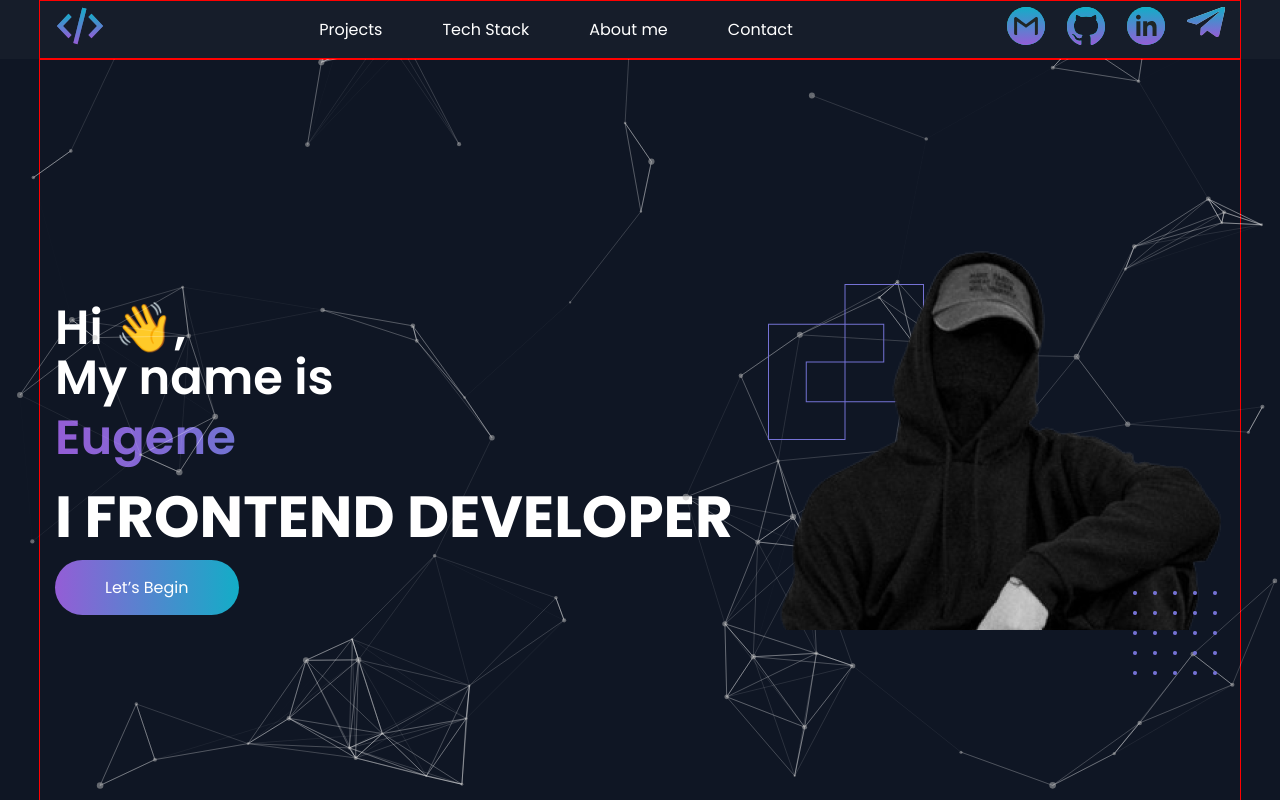
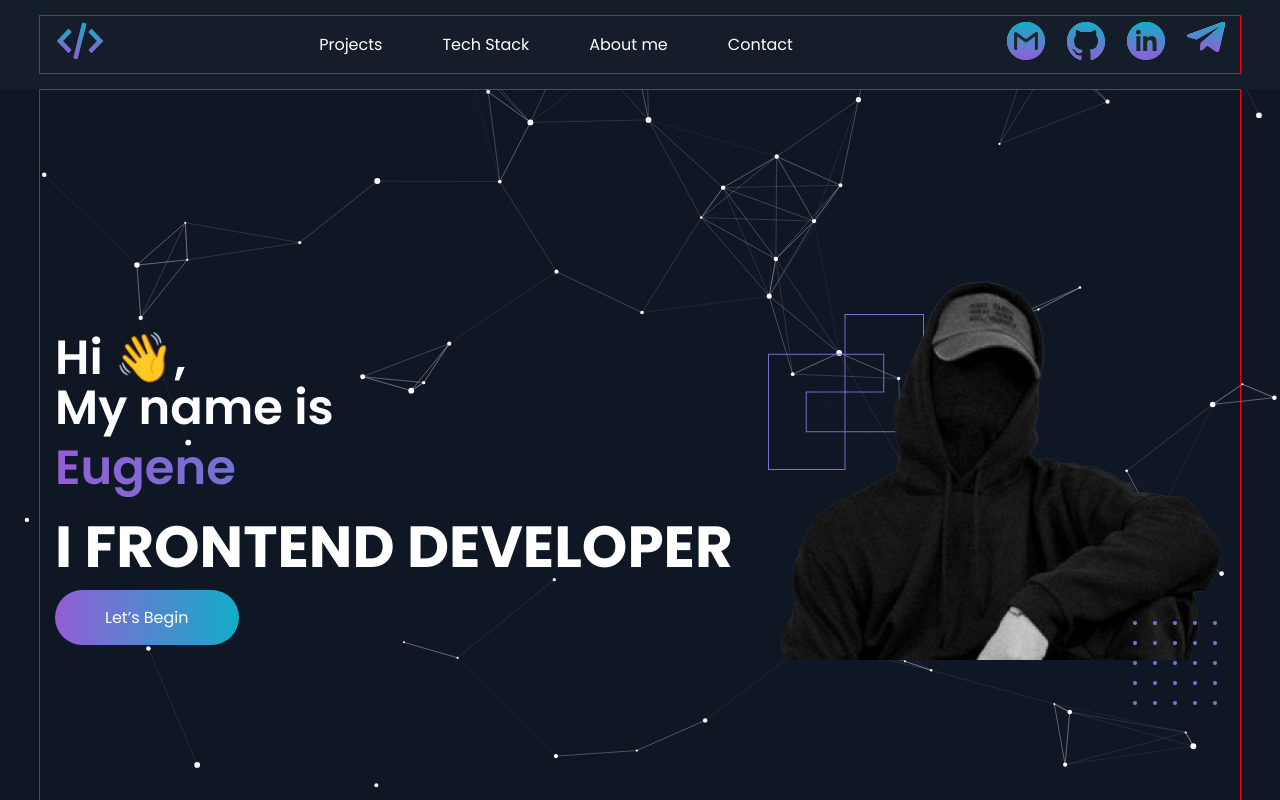
Before and after one commit to ST4RFKR/portfolio-project, a React app: page / in a window 1280 px wide. Shown: the top 800 px of the page. Built offline with nearby package versions, Linux system fonts and the light colour scheme.

Commit message:
set particle && add link-hover

```diff
--- a/src/components/menu/Menu.tsx
+++ b/src/components/menu/Menu.tsx
@@ -1,6 +1,7 @@
 import React from 'react';
 import styled from 'styled-components';
 import {LinkItem} from "../linkItem/LinkItem";
+import {Theme} from "../styles/Theme";
 
 
 type MenuPropsType = {};
@@ -27,8 +28,28 @@ const StyledMenu = styled.nav<MenuPropsType>`
     }
 
     a {
+        position: relative;
         text-decoration: none;
         color: #fff;
+        padding-bottom: 5px;
+        transition: all;
+
+
+        &::after{
+            position: absolute;
+            content: '';
+            width: 100%;
+            height: 2px;
+            left: 0;
+            bottom: 0;
+            background: linear-gradient(90deg, ${Theme.colors.mainText} -1.79%, rgba(255, 255, 255, 0) 90%);
+            transition: .6s;
+            opacity: 0;
+
+        }
+        &:hover::after{
+            opacity: 1;
+        }
     }
 
     li + li {
--- a/src/components/particle/Particle.tsx
+++ b/src/components/particle/Particle.tsx
@@ -24,114 +24,71 @@ export const Particle = () => {
             init={particlesInit}
             loaded={particlesLoaded}
             options={{
-                "particles": {
-                    "number": {
-                        "value": 80,
-                        "density": {
-                            "enable": true,
-                            "value_area": 800
-                        }
+                background: {
+                    color: {
+                        value: "transparetn",
                     },
-                    "color": {
-                        "value": "#b9b9b9"
                 },
-                    "shape": {
-                        "type": "circle",
-                        "stroke": {
-                            "width": 0,
-                            "color": "#000000"
+                fpsLimit: 120,
+                interactivity: {
+                    events: {
+                        onClick: {
+                            enable: true,
+                            mode: "repulse",
                         },
-                        "polygon": {
-                            "nb_sides": 5
+                        onHover: {
+                            enable: true,
+                            mode: 'grab',
                         },
-                        "image": {
-                            "src": "img/github.svg",
-                            "width": 100,
-                            "height": 100
-                        }
                     },
-                    "opacity": {
-                        "value": 0.5,
-                        "random": false,
-                        "anim": {
-                            "enable": false,
-                            "speed": 1,
-                            "opacity_min": 0.1,
-                            "sync": false
-                        }
+                    modes: {
+                        push: {
+                            distance: 200,
+                            duration: 15,
                         },
-                    "size": {
-                        "value": 3.3,
-                        "random": true,
-                        "anim": {
-                            "enable": false,
-                            "speed": 24.36231636904035,
-                            "size_min": 3.248308849205381,
-                            "sync": false
-                        }
+                        grab: {
+                            distance: 150,
                         },
-                    "line_linked": {
-                        "enable": true,
-                        "distance": 150,
-                        "color": "#ffffff",
-                        "opacity": 0.4,
-                        "width": 1
                     },
-                    "move": {
-                        "enable": true,
-                        "speed": 3,
-                        "direction": "none",
-                        "random": false,
-                        "straight": false,
-                        "out_mode": "out",
-                        "bounce": false,
-                        "attract": {
-                            "enable": false,
-                            "rotateX": 1420.4657549380909,
-                            "rotateY": 2288.528160733591
-                        }
-                    }
                 },
-                "interactivity": {
-                    "detect_on": "canvas",
-                    "events": {
-                        "onhover": {
-                            "enable": true,
-                            "mode": "repulse"
+                particles: {
+                    color: {
+                        value: "#FFFFFF",
                     },
-                        "onclick": {
-                            "enable": true,
-                            "mode": "push"
+                    links: {
+                        color: "#FFFFFF",
+                        distance: 150,
+                        enable: true,
+                        opacity: 0.3,
+                        width: 1,
                     },
-                        "resize": true
+                    move: {
+                        direction: "none",
+                        enable: true,
+                        outModes: {
+                            default: "bounce",
                         },
-                    "modes": {
-                        "grab": {
-                            "distance": 400,
-                            "line_linked": {
-                                "opacity": 1
-                            }
+                        random: true,
+                        speed: 1,
+                        straight: false,
                     },
-                        "bubble": {
-                            "distance": 400,
-                            "size": 40,
-                            "duration": 2,
-                            "opacity": 8,
-                            "speed": 3
+                    number: {
+                        density: {
+                            enable: true,
                         },
-                        "repulse": {
-                            "distance": 200,
-                            "duration": 0.4
+                        value: 150,
                     },
-                        "push": {
-                            "particles_nb": 4
+                    opacity: {
+                        value: 1.0,
                     },
-                        "remove": {
-                            "particles_nb": 2
-                        }
-                    }
+                    shape: {
+                        type: "circle",
                     },
-                "retina_detect": true
+                    size: {
+                        value: { min: 1, max: 3 },
+                    },
+                },
+                detectRetina: true,
             }}
         />
     );
--- a/src/layout/header/Header.tsx
+++ b/src/layout/header/Header.tsx
@@ -25,6 +25,7 @@ export function Header(props: HeaderPropsType) {
 
 const StyledHeader = styled.header<HeaderPropsType>`
     background-color: ${Theme.colors.secondBg};
+    padding: 15px 0;
     position: relative;
     z-index: 1;
 `;
```
Lines whose indentation alone changed are shown as unchanged.
